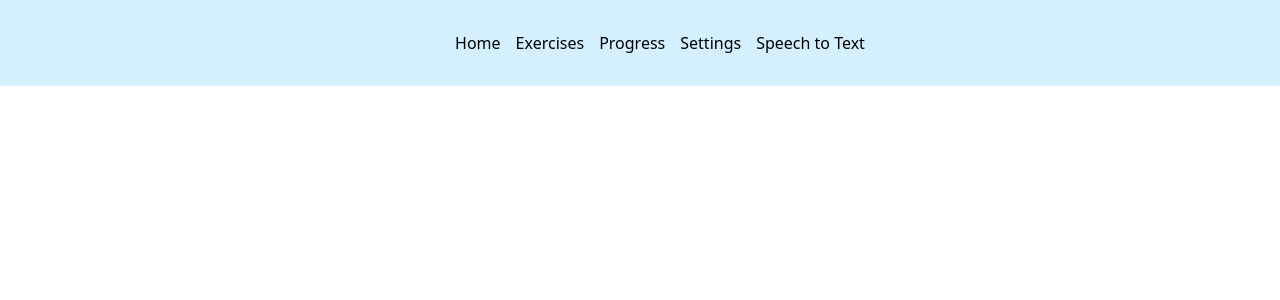
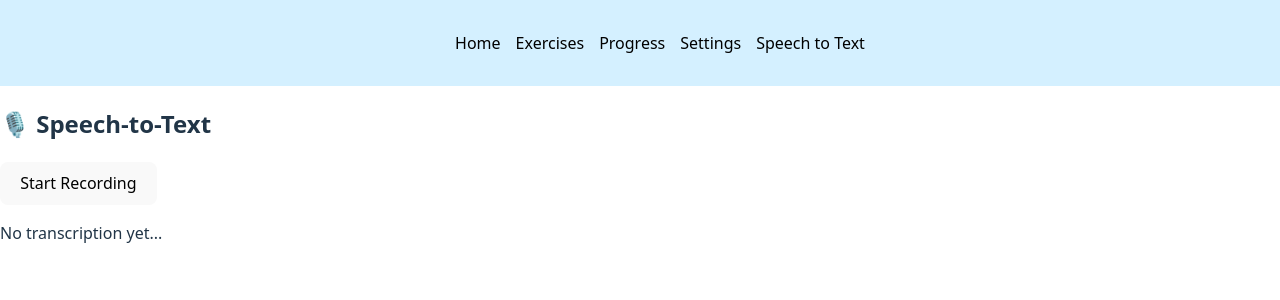
Before and after one commit to SecretariatV/Spoko, a React (Vite) app: page /speech-to-text in a window 1280 px wide. Shown: the top 300 px of the page. Built offline with nearby package versions, Linux system fonts and the light colour scheme.

Commit message:
speech to text works now

```diff
--- a/src/App.jsx
+++ b/src/App.jsx
@@ -6,7 +6,7 @@ import Home from "./pages/Home";
 import Exercises from "./pages/Exercises";
 import Settings from "./pages/Settings";
 import Progress from "./pages/Progress";
-import SpeechToText from "./pages/SpeechToText"; // ✅ Import
+import SpeechToText from "./pages/SpeechToText";
 
 
 import Articulation from "./pages/Categories/Articulation";
@@ -23,6 +23,8 @@ function App() {
         <Route path="/exercises" element={<Exercises />} />
         <Route path="/progress" element={<Progress />} />
         <Route path="/settings" element={<Settings />} />
+        <Route path="/speech-to-text" element={<SpeechToText />} />
+
       </Routes>
     </BrowserRouter>
   );
--- a/src/pages/SpeechToText.jsx
+++ b/src/pages/SpeechToText.jsx
@@ -1,82 +1,62 @@
-import React, { useState, useRef } from "react";
-import RecordRTC from "recordrtc";
+import React, { useState, useEffect } from "react";
 
 const SpeechToText = () => {
-  const [text, setText] = useState("");
   const [isRecording, setIsRecording] = useState(false);
-  const recorderRef = useRef(null);
+  const [transcript, setTranscript] = useState("");
+  const [recognition, setRecognition] = useState(null);
 
-  const API_KEY = "44102e14281a4bb7bdee0a893c63691d"; // 🔑 Replace with your key
+  useEffect(() => {
+    if ("webkitSpeechRecognition" in window) {
+      const speechRecognition = new window.webkitSpeechRecognition();
+      speechRecognition.continuous = true;
+      speechRecognition.interimResults = true;
+      speechRecognition.lang = "en-US";
 
-  const startRecording = async () => {
-    setIsRecording(true);
+      speechRecognition.onresult = (event) => {
+        let finalTranscript = "";
+        for (let i = 0; i < event.results.length; i++) {
+          finalTranscript += event.results[i][0].transcript;
+        }
+        setTranscript(finalTranscript);
+        console.log(event);
+      };
 
-    try {
-      const stream = await navigator.mediaDevices.getUserMedia({ audio: true });
-      const recorder = new RecordRTC(stream, { type: "audio" });
-      recorder.startRecording();
-      recorderRef.current = recorder;
-    } catch (error) {
-      console.error("Microphone access denied:", error);
-      setIsRecording(false);
+      speechRecognition.onerror = (event) => {
+        console.error("Speech recognition error", event.error);
+      };
+
+      setRecognition(speechRecognition);
+    } else {
+      console.warn("Web Speech API is not supported in this browser.");
+    }
+  }, []);
+
+  const startRecording = () => {
+    if (recognition) {
+      setIsRecording(true);
+      recognition.start();
+    } else {
+      alert("Speech recognition is not supported in this browser.");
     }
   };
 
-  const stopRecording = async () => {
-    setIsRecording(false);
-    const recorder = recorderRef.current;
-    recorder.stopRecording(async () => {
-      const audioBlob = recorder.getBlob();
-      const formData = new FormData();
-      formData.append("audio", audioBlob);
-
-      const uploadResponse = await fetch("https://api.assemblyai.com/v2/upload", {
-        method: "POST",
-        headers: { "authorization": API_KEY },
-        body: formData,
-      });
-
-      const uploadData = await uploadResponse.json();
-      console.log("Upload URL:", uploadData.upload_url);
-
-      const transcribeResponse = await fetch("https://api.assemblyai.com/v2/transcript", {
-        method: "POST",
-        headers: {
-          "authorization": API_KEY,
-          "content-type": "application/json",
-        },
-        body: JSON.stringify({ audio_url: uploadData.upload_url }),
-      });
-
-      const transcribeData = await transcribeResponse.json();
-      console.log("Transcription ID:", transcribeData.id);
-
-      // Poll for the transcription result
-      let transcription = "";
-      while (!transcription) {
-        await new Promise((resolve) => setTimeout(resolve, 5000));
-        const resultResponse = await fetch(`https://api.assemblyai.com/v2/transcript/${transcribeData.id}`, {
-          headers: { "authorization": API_KEY },
-        });
-        const resultData = await resultResponse.json();
-        if (resultData.status === "completed") {
-          transcription = resultData.text;
-          setText(transcription);
-        }
-      }
-    });
+  const stopRecording = () => {
+    if (recognition) {
+      setIsRecording(false);
+      recognition.stop();
+    }
   };
 
   return (
-    <div style={{ textAlign: "center", marginTop: "50px" }}>
-      <h2>Speech to Text Converter</h2>
-      <button onClick={startRecording} disabled={isRecording}>
-        {isRecording ? "Recording..." : "Start Recording"}
+    <div className="p-4 text-center">
+      <h2 className="text-2xl font-bold">🎙️ Speech-to-Text</h2>
+      <button
+        onClick={isRecording ? stopRecording : startRecording}
+        className={`mt-4 px-4 py-2 text-white rounded ${isRecording ? "bg-red-500" : "bg-blue-500"}`}
+      >
+        {isRecording ? "Stop Recording" : "Start Recording"}
       </button>
-      <button onClick={stopRecording} disabled={!isRecording}>
-        Stop Recording
-      </button>
-      <p><strong>Converted Text:</strong> {text}</p>
+      <p className="mt-4 text-lg">{transcript ? `📝 ${transcript}` : "No transcription yet..."}</p>
     </div>
   );
 };
```
